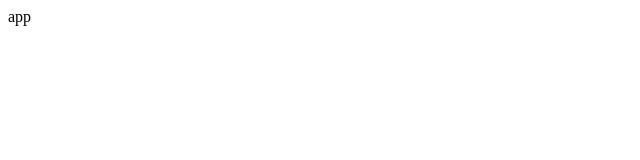
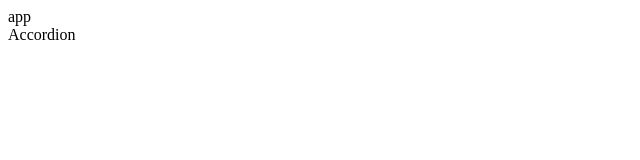
Before and after one commit to GoranAviani/react_understanding_hooks_in_react, a React (Create React App) app: page / in a window 1280 px wide. Shown: the top 160 px of the page, without its empty margins (0-640 px from the left). Built offline with nearby package versions, Linux system fonts and the light colour scheme.

Commit message:
react_understanding_hooks_in_react

```diff
--- a/src/components/App.js
+++ b/src/components/App.js
@@ -1,4 +1,6 @@
 import React from 'react';
+
+import Accordion from "./Accordion";
 
 class App extends React.Component {
 
@@ -6,6 +8,7 @@ class App extends React.Component {
         return (
             <div>
                 app
+                <Accordion/>
             </div>
         )
     }
```
